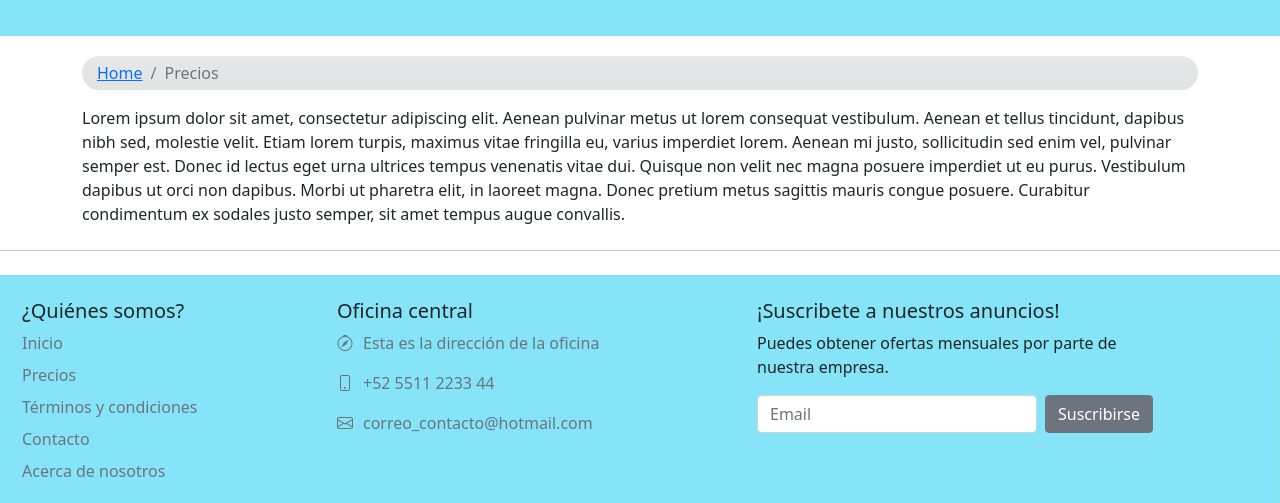
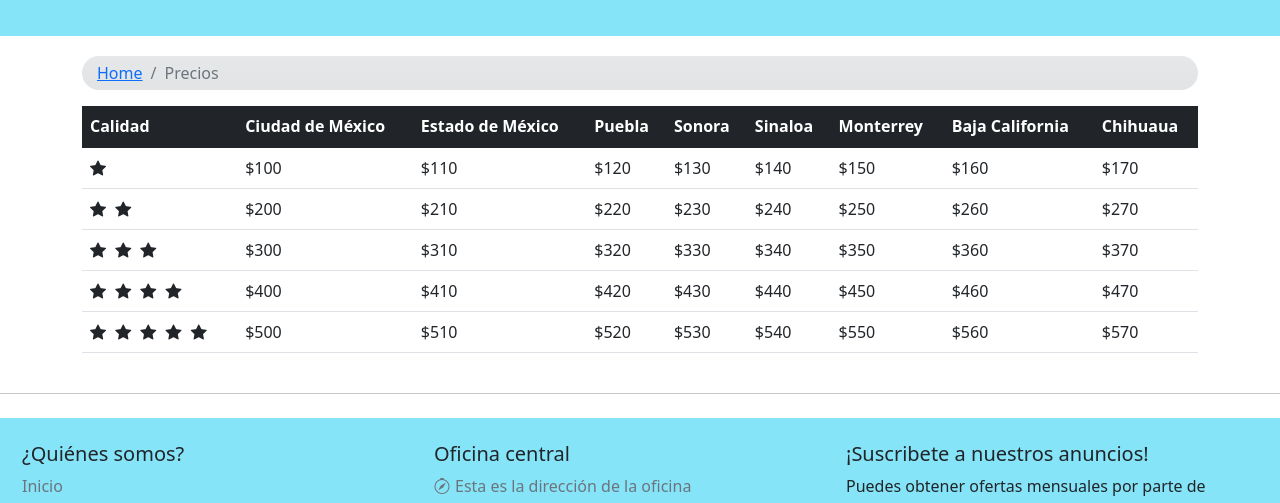
Before and after one commit to diekoeg/guia-hoteles, a website: page precios.html in a window 1280 px wide. Shown: the part 185-688 px from the top of the page. Drawn offline with nearby package versions, Linux system fonts and the light colour scheme.

Commit message:
Se cambió el footer de grid a flex, se hizo una tabla en la parte de precios.html

```diff
--- a/css/main.css
+++ b/css/main.css
@@ -2,6 +2,10 @@ footer {
     padding: 10px 10px 0 10px;
     margin-bottom: 0px;
     margin-top: 10px;
+}
+
+footer .d-flex{
+    flex: 1 200px;
 }
 
 .card-hotel{
@@ -19,7 +23,7 @@ footer {
 }
 
 i{
-    padding-right: 10px;
+    padding-right: 5px;
 }
 
 .breadcrumb{
--- a/precios.html
+++ b/precios.html
@@ -59,25 +59,103 @@
               <li class="breadcrumb-item active" aria-current="page">Precios</li>
             </ol>
         </nav>
-        <span>
-            Lorem ipsum dolor sit amet, consectetur adipiscing elit.
-            Aenean pulvinar metus ut lorem consequat vestibulum. Aenean et
-             tellus tincidunt, dapibus nibh sed, molestie velit. Etiam lorem
-             turpis, maximus vitae fringilla eu, varius imperdiet lorem.
-             Aenean mi justo, sollicitudin sed enim vel, pulvinar semper
-             est. Donec id lectus eget urna ultrices tempus venenatis vitae dui.
-             Quisque non velit nec magna posuere imperdiet ut eu purus. Vestibulum
-             dapibus ut orci non dapibus. Morbi ut pharetra elit, in laoreet magna.
-             Donec pretium metus sagittis mauris congue posuere. Curabitur condimentum
-             ex sodales justo semper, sit amet tempus augue convallis.
-        </span>
+        <div class="table-responsive">
+          <table class="table table-hover">
+            <thead class="table-dark">
+              <th>Calidad</th>
+              <th>Ciudad de México</th>
+              <th>Estado de México</th>
+              <th>Puebla</th>
+              <th>Sonora</th>
+              <th>Sinaloa</th>
+              <th>Monterrey</th>
+              <th>Baja California</th>
+              <th>Chihuaua</th>
+            </thead>
+            <tbody>
+              <tr >
+                <td><i class="bi bi-star-fill"></i></td>
+                <td>$100</td>
+                <td>$110</td>
+                <td>$120</td>
+                <td>$130</td>
+                <td>$140</td>
+                <td>$150</td>
+                <td>$160</td>
+                <td>$170</td>
+              </tr>
+              <tr>
+                <td>
+                  <i class="bi bi-star-fill"> </i>
+                  <i class="bi bi-star-fill"> </i>
+                </td>
+                <td>$200</td>
+                <td>$210</td>
+                <td>$220</td>
+                <td>$230</td>
+                <td>$240</td>
+                <td>$250</td>
+                <td>$260</td>
+                <td>$270</td>
+              </tr>
+              <tr>
+                <td>
+                  <i class="bi bi-star-fill"> </i>
+                  <i class="bi bi-star-fill"> </i>
+                  <i class="bi bi-star-fill"> </i>
+                </td>
+                <td>$300</td>
+                <td>$310</td>
+                <td>$320</td>
+                <td>$330</td>
+                <td>$340</td>
+                <td>$350</td>
+                <td>$360</td>
+                <td>$370</td>
+              </tr>
+              <tr>
+                <td>
+                  <i class="bi bi-star-fill"> </i>
+                  <i class="bi bi-star-fill"> </i>
+                  <i class="bi bi-star-fill"> </i>
+                  <i class="bi bi-star-fill"> </i>
+                </td>
+                <td>$400</td>
+                <td>$410</td>
+                <td>$420</td>
+                <td>$430</td>
+                <td>$440</td>
+                <td>$450</td>
+                <td>$460</td>
+                <td>$470</td>
+              </tr>
+              <tr>
+                <td>
+                  <i class="bi bi-star-fill"> </i>
+                  <i class="bi bi-star-fill"> </i>
+                  <i class="bi bi-star-fill"> </i>
+                  <i class="bi bi-star-fill"> </i>
+                  <i class="bi bi-star-fill"> </i>
+                </td>
+                <td>$500</td>
+                <td>$510</td>
+                <td>$520</td>
+                <td>$530</td>
+                <td>$540</td>
+                <td>$550</td>
+                <td>$560</td>
+                <td>$570</td>
+              </tr>
+            </tbody>
+          </table>
+        </div>
     </div>
     <hr class="my-4">
     <!-- Footer -->
     <div class="container-fluid bg-info py-1" style="--bs-bg-opacity: .5;">
         <footer>
-            <div class="row">
-            <div class="col-3">
+            <div class="d-flex flex-wrap justify-content-between">
+              <div class="d-flex flex-column ">
                   <h5>¿Quiénes somos?</h5>
                   <ul class="nav flex-column">
                       <li class="nav-item mb-2"><a href="./index.html" class="nav-link p-0 text-muted">Inicio</a></li>
@@ -88,7 +166,7 @@
                   </ul>
               </div>
 
-            <div class="col-3">
+              <div class="d-flex flex-column">
                   <address>
                       <h5>Oficina central</h5>
                       <p class="nav-link p-0 text-muted"> <i class="bi bi-compass"></i>Esta es la dirección de la oficina</p>
@@ -99,7 +177,7 @@
 
               </div>
 
-            <div class="col-4 offset-1">
+              <div class="d-flex flex-column">
                   <form>
                   <h5>¡Suscribete a nuestros anuncios!</h5>
                   <p>Puedes obtener ofertas mensuales por parte de nuestra empresa.</p>
```
Also changed, not shown: about.html (+4 -4 lines), contacto.html (+5 -5 lines), index.html (+5 -5 lines), terminos.html (+4 -4 lines), 1 other file. Lines whose indentation alone changed are shown as unchanged.
